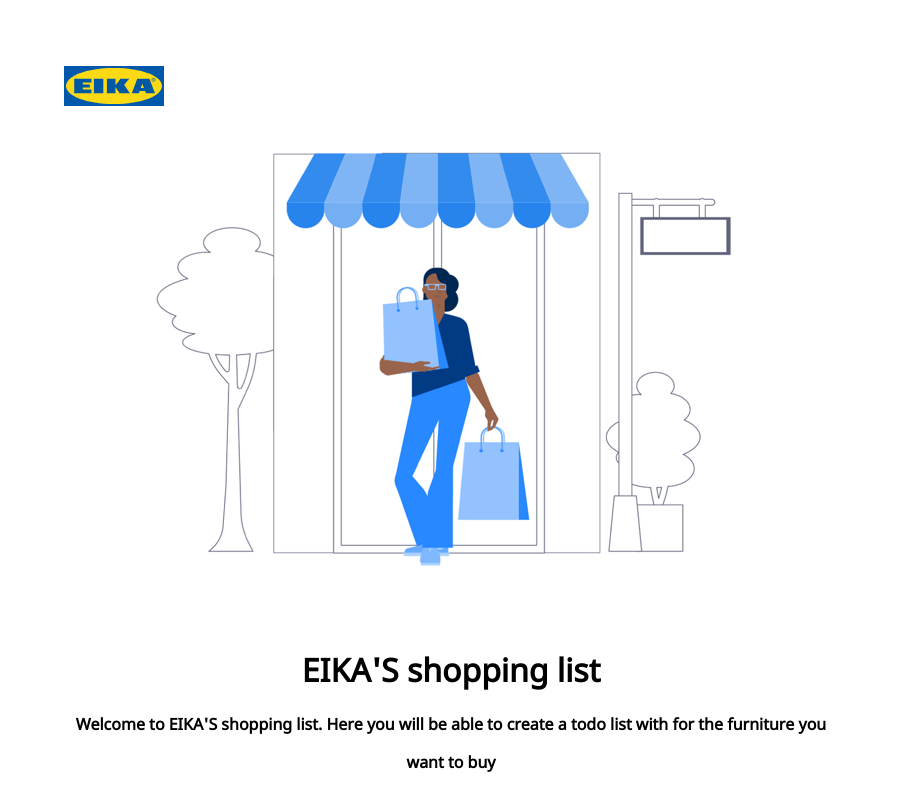
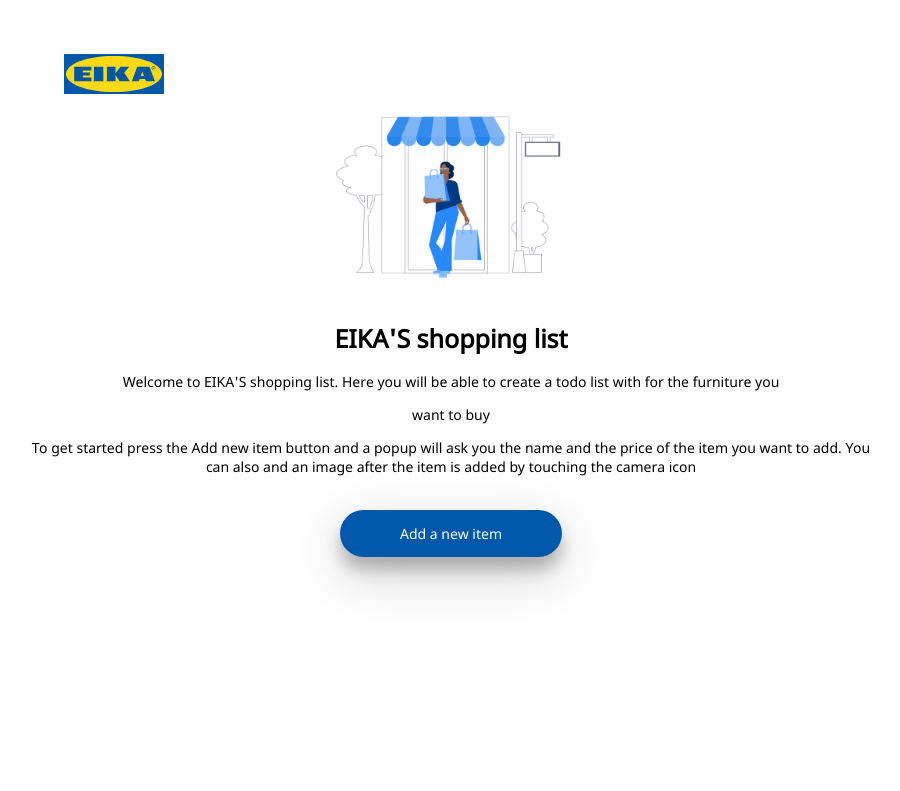
Before and after one commit to liuhaiwei-2021/EIKA, a React (Create React App) app: page / in a window 1280 px wide. Shown: the top 791 px of the page, without its empty margins (189-1089 px from the left). Built offline with nearby package versions, Linux system fonts and the light colour scheme.

Commit message:
adjust font-size text color and add conditional statement for add-form input tag

```diff
--- a/src/App.css
+++ b/src/App.css
@@ -9,12 +9,13 @@
 
 * {
     font-family: NotoSans-Regular;
-    font-weight: 600;
+    font-size: 14px;
+    color: #000000;
     box-sizing: border-box;
 }
 
 html, body {
-    background: #fff;
+    background: #FFFFFF;
     margin: 0;
 }
 
@@ -28,9 +29,8 @@
 /* Header */
 .header {
     height: 60px;
-    margin-top: 10px;
+    /* margin-top: 10px; */
     grid-column: 2/3;
-
 }
 .header ul{
     list-style-type: none;
@@ -46,13 +46,20 @@
 .welcome{
     text-align: center;
 }
+.welcome img{
+    height: 200px;
+    width: auto;
+}
+.welcome h1{
+    font-size: 25px;
+}
+
 .welcome .btn-add{
       display: inline-block;
-      background-color: rgb(36, 87, 158);
+      background-color:#0058AB;
+      color: #FFFFFF;
       margin-top: 20px;
       padding: 14px 60px;
-      color:#fff;
-      font-size: large;
       border: none;
       border-radius: 30px;
       box-shadow: 0 12px 16px 0 rgba(0,0,0,0.24), 0 17px 50px 0 rgba(0,0,0,0.19);
@@ -63,7 +70,7 @@
     text-align: center;
     justify-content: center;
     align-items: center;
-    margin-top: 40px;
+    margin-top: 20px;
 }
 form.add-item-form input[type="text"]{
     display: block;
@@ -74,7 +81,6 @@
     outline-style: none ;
     border: 1px solid #ccc;
     border-radius: 3px;
-    font-size: 20px;
 }
 form.add-item-form input:focus{
     border-color: #66afe9;
@@ -87,8 +93,7 @@
     background-color: rgb(22, 66, 128);
     margin-top: 20px;
     padding: 14px 60px;
-    color:#fff;
-    font-size: large;
+    color:#FFFFFF;
     border: none;
     border-radius: 30px;
     box-shadow: 0 12px 16px 0 rgba(0,0,0,0.24), 0 17px 50px 0 rgba(0,0,0,0.19);
@@ -100,9 +105,12 @@
     justify-content: center;
     align-items: center;
 }
+.shopping-list h1{
+    font-size: 40px;
+}
 .shopping-list input[type="button"]{
     display: inline-block;
-    box-shadow: 0 0 0 1000px white inset;
+    box-shadow: 0 0 0 1000px #FFFFFF inset;
     border-style: none;
     text-decoration: underline;
     color: gray;
@@ -112,20 +120,18 @@
 }
 .shopping-list .btn-add{
     display: inline-block;
-    background-color: rgb(22, 66, 128);
+    background-color: #0058AB;
     margin-top: 20px;
     padding: 14px 60px;
-    color:#fff;
-    font-size: large;
+    color:#FFFFFF;
     border: none;
     border-radius: 30px;
     box-shadow: 0 12px 16px 0 rgba(0,0,0,0.24), 0 17px 50px 0 rgba(0,0,0,0.19);
 }
 input.view-completed-items{
     display: inline-block;
-    box-shadow: 0 0 0 1000px white inset;
+    box-shadow: 0 0 0 1000px FFFFFF inset;
     margin-top: 50px;
-    color:red;
 }
 /* shopping table component */
 .shopping-table{
--- a/src/components/AddItem.jsx
+++ b/src/components/AddItem.jsx
@@ -9,20 +9,34 @@
   const [price, setPrice] = useState("");
   const [error, setError] = useState(undefined);
   const navigate = useNavigate();
+  // handle submit function
   const handleSubmit = (e) => {
     e.preventDefault();
-    if (name.trim() !== "" && price.trim() !== "") {
-      setName(name);
-      setPrice(price);
+    const nameStr = name.replace(/(^\s*)|(\s*$)/g, '')
+
+    if (nameStr === '' || nameStr === undefined || nameStr === null) {
+      alert("Please add your name");
+    } else {
+      setName(nameStr);
+      console.log(name)
       inputRef.current.focus();
+    }
+    const priceStr = price.replace(/(^\s*)|(\s*$)/g, '')
+    if (priceStr === '' || priceStr === undefined || priceStr === null) {
+      alert("Please add your price");
     } else {
-      alert("Please add your name");
+      setPrice(nameStr);
+      inputRef.current.focus();
     }
     addItem({name,price});
-    setName("");
-    setPrice("");
-    navigate('/shoppinglist')
+    if(name && price){
+      navigate('/shoppinglist');
+    }else{
+      navigate('/add');
+    }
+
   };
+
 
   return (
     <div className='add-item'>
--- a/src/components/ShoppingTable.jsx
+++ b/src/components/ShoppingTable.jsx
@@ -13,7 +13,7 @@
                                     <input className="product-desc" type="checkbox"  name={item.name}/>
                                     <label htmlFor="leirvik">{item.name}, {item.price}</label> </td>
                                 <td>
-                                    <img className="product-img"  src={item.img} alt={item.name}/>
+                                    <img className="product-img"  src={item.img} />
                                 </td>
                             </tr>
                         ))}
```
